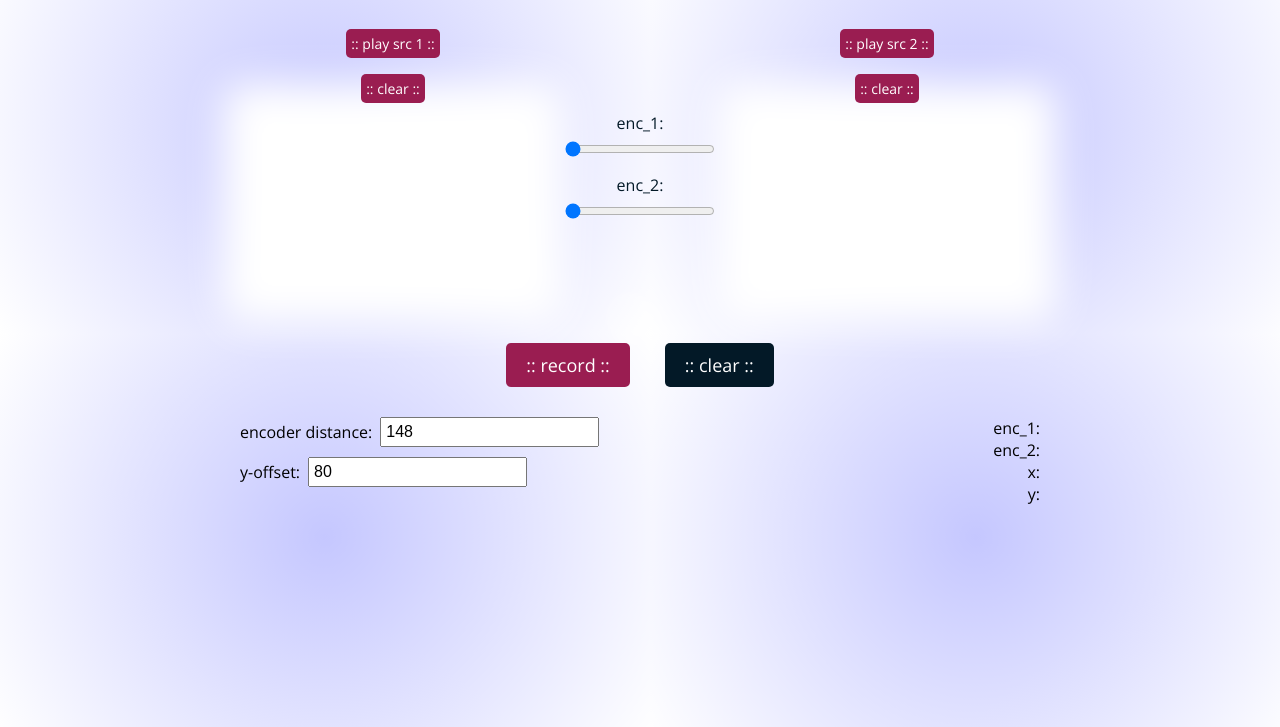
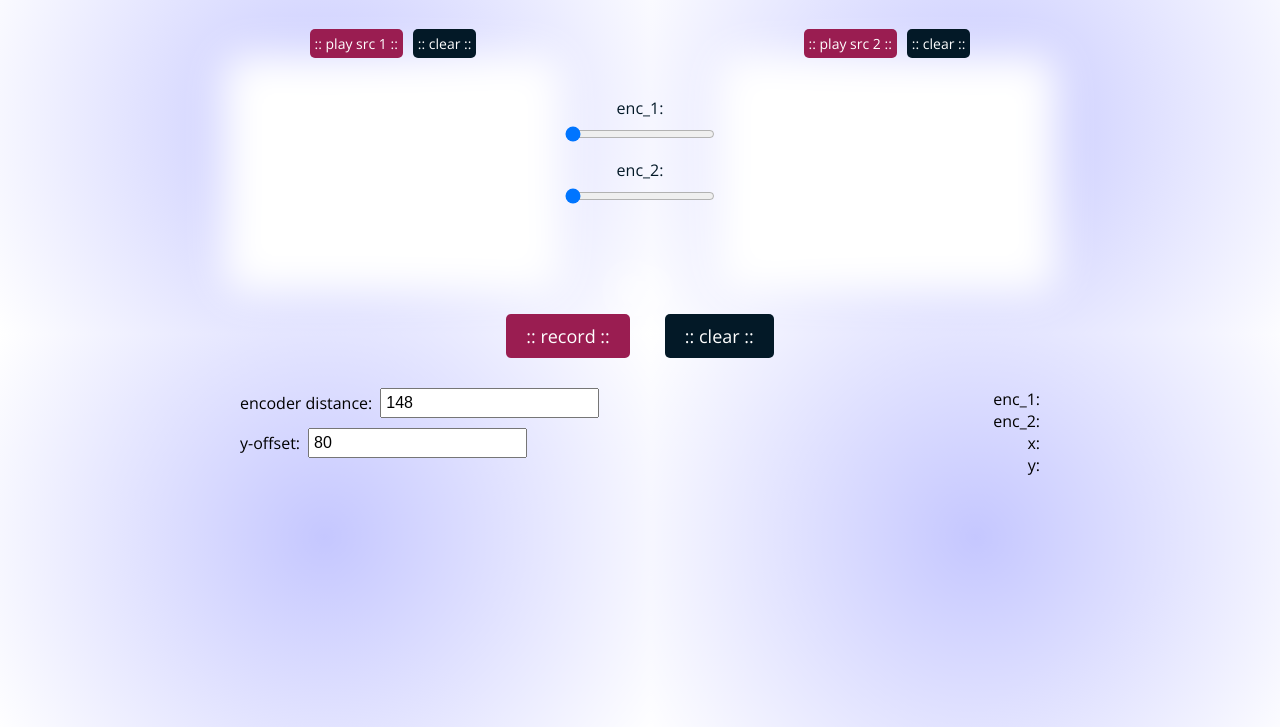
Before and after one commit to mirandali707/a_portal, a website built with Vite: page js/p5-pantograph/pages/inter_portal.html in a window 1280 px wide. Shown: the part 73-800 px from the top of the page. Built offline with nearby package versions, Linux system fonts and the light colour scheme; no server answers; a web font is replaced by a local one; what p5js-wrapper would draw is missing.

Commit message:
clear button styling

```diff
--- a/js/p5-pantograph/css/inter_portal.css
+++ b/js/p5-pantograph/css/inter_portal.css
@@ -77,3 +77,17 @@
   color: #031927;
   min-height: 16px;
 }
+
+/* Row for playback and clear buttons */
+.playback-buttons-row {
+  display: flex;
+  flex-direction: row;
+  gap: 10px;
+  align-items: center;
+}
+
+/* Clear button styling for src1 and src2 */
+#clear-btn-src1,
+#clear-btn-src2 {
+  background-color: #031927 !important;
+}
--- a/js/p5-pantograph/pages/inter_portal.html
+++ b/js/p5-pantograph/pages/inter_portal.html
@@ -24,9 +24,11 @@
         <div class="sketch-wrapper">
           <div class="playback-controls">
             <input type="file" id="gesture-file-input-src1" accept=".csv" style="display: none;">
-            <button id="playback-btn-src1">:: play src 1 ::</button>
+            <div class="playback-buttons-row">
+              <button id="playback-btn-src1">:: play src 1 ::</button>
+              <button id="clear-btn-src1">:: clear ::</button>
+            </div>
             <span id="playback-status-src1"></span>
-            <button id="clear-btn-src1">:: clear ::</button>
           </div>
           <div id="src1" class="soft-wrapper"></div>
         </div>
@@ -43,9 +45,11 @@
         <div class="sketch-wrapper">
           <div class="playback-controls">
             <input type="file" id="gesture-file-input-src2" accept=".csv" style="display: none;">
-            <button id="playback-btn-src2">:: play src 2 ::</button>
+            <div class="playback-buttons-row">
+              <button id="playback-btn-src2">:: play src 2 ::</button>
+              <button id="clear-btn-src2">:: clear ::</button>
+            </div>
             <span id="playback-status-src2"></span>
-            <button id="clear-btn-src2">:: clear ::</button>
           </div>
           <div id="src2" class="soft-wrapper"></div>
         </div>
```
